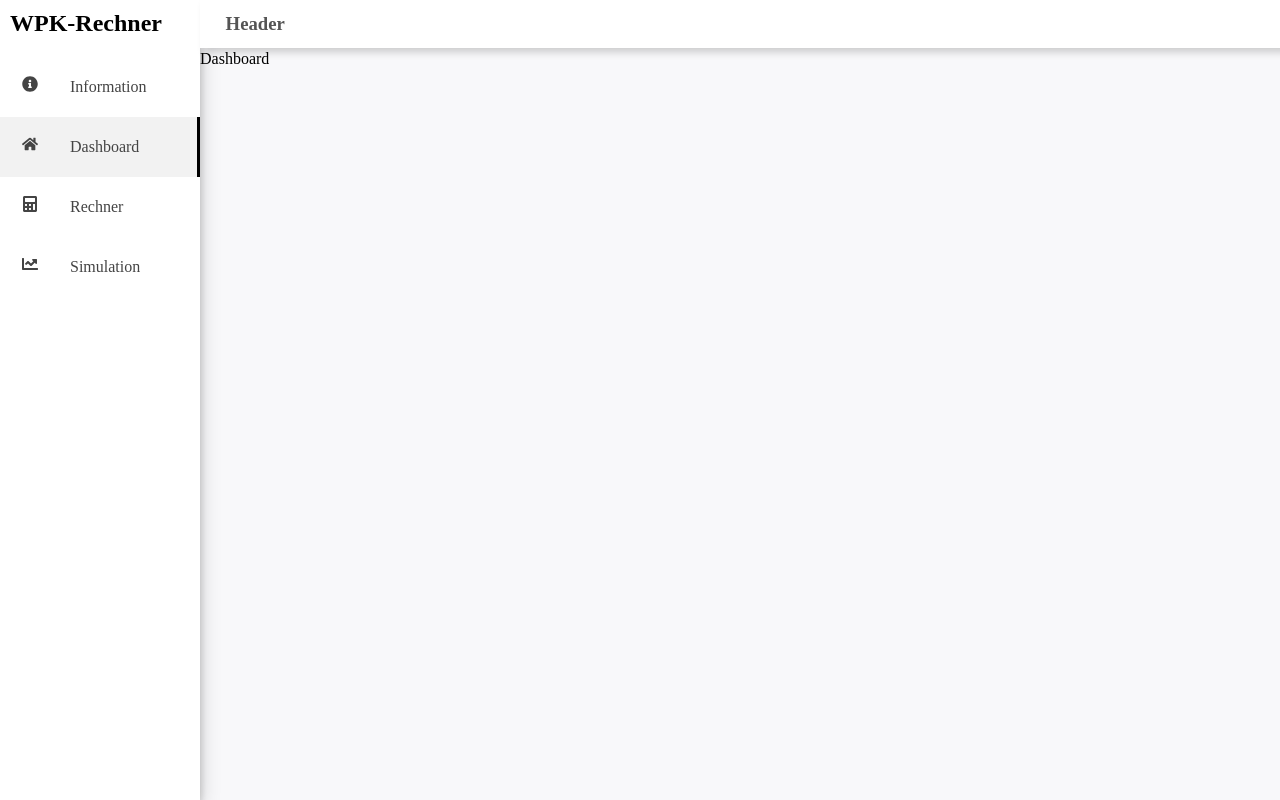
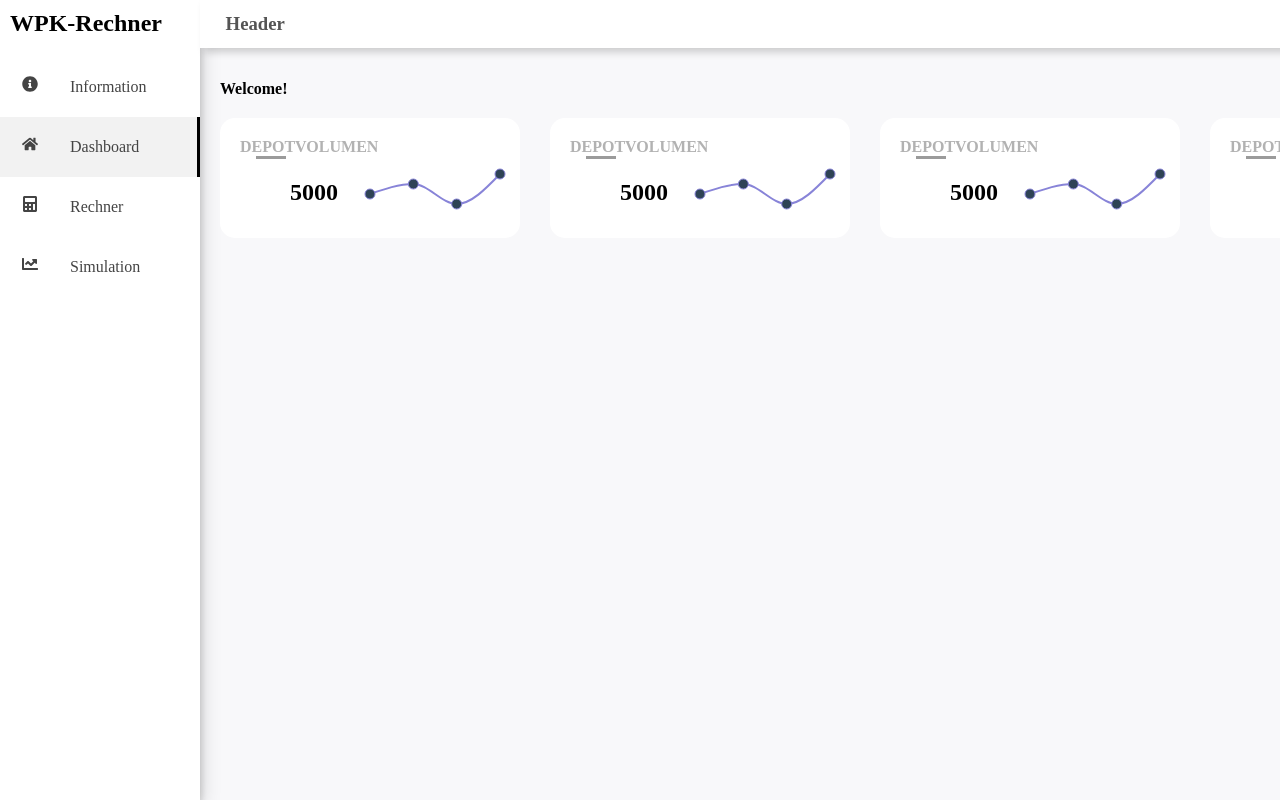
Before and after one commit to SimonHaas/wpkrechner, a React (Create React App) app: page /dashboard in a window 1280 px wide. Shown: the top 800 px of the page. Built offline with nearby package versions, Linux system fonts and the light colour scheme; what wpk would draw is missing.

Commit message:
Überblickbox für die Kennzahlen eingefügt Recharts installiert für Diagramme dashboard css hinzugefügt

```diff
--- a/package.json
+++ b/package.json
@@ -16,6 +16,7 @@
     "react-icons": "^4.2.0",
     "react-router-dom": "^5.3.0",
     "react-scripts": "4.0.3",
+    "recharts": "^2.1.8",
     "typescript": "^4.4.4",
     "web-vitals": "^1.1.2",
     "wpk": "file:library"
--- /dev/null
+++ b/src/components/Card.jsx
@@ -0,0 +1,16 @@
+export default function Card({title, value, chart}) {
+  return (
+    <div>
+      <div className="card">
+        <h4 className="cardName">{title}</h4>
+        <div className="underLine"></div>
+        <div className="ValueAndStats">
+          <div className="value">{value}</div>
+          <div className="stats">
+              {chart}
+          </div>
+        </div>
+      </div>
+    </div>
+  );
+}
--- /dev/null
+++ b/src/components/CardBox.jsx
@@ -0,0 +1,31 @@
+import Card from "./Card";
+import DashboardLineChart from "./LineChart.jsx";
+
+export default function CardBox() {
+  return (
+    <div>
+      <div className="cardBox">
+        <Card
+          title="Depotvolumen"
+          value="5000"
+          chart={<DashboardLineChart />}
+        ></Card>
+        <Card
+          title="Depotvolumen"
+          value="5000"
+          chart={<DashboardLineChart />}
+        ></Card>
+        <Card
+          title="Depotvolumen"
+          value="5000"
+          chart={<DashboardLineChart />}
+        ></Card>
+        <Card
+          title="Depotvolumen"
+          value="5000"
+          chart={<DashboardLineChart />}
+        ></Card>
+      </div>
+    </div>
+  );
+}
--- a/src/components/Dashboard.jsx
+++ b/src/components/Dashboard.jsx
@@ -1,7 +1,13 @@
+import "../styling/dashboard.css";
+import CardBox from "./CardBox.jsx";
+
 export default function Dashboard() {
-    return (
-        <div>
-            <p>Dashboard</p>
-        </div>
-    )
+  return (
+    <div>
+      <div className="welcome">
+        <h4>Welcome!</h4>
+        <CardBox />
+      </div>
+    </div>
+  );
 }
--- /dev/null
+++ b/src/components/LineChart.jsx
@@ -0,0 +1,57 @@
+import { LineChart, Line, ResponsiveContainer, Tooltip } from "recharts";
+
+const data = [
+  {
+    name: "Jan",
+    number: 200,
+  },
+  {
+    name: "Feb",
+    number: 300,
+  },
+  {
+    name: "Mar",
+    number: 100,
+  },
+  {
+    name: "Apr",
+    number: 400,
+  },
+];
+
+function DashboardLineChart() {
+  return (
+    <>
+      <ResponsiveContainer width="100%" aspect={3}>
+        <LineChart
+          width={500}
+          height={300}
+          data={data}
+          margin={{
+            top: 15,
+            right: 30,
+            left: 20,
+            bottom: 5,
+          }}
+        >
+          <Tooltip />
+          <Line
+            type="monotone"
+            dataKey="number"
+            stroke="#8884d8"
+            strokeWidth="2"
+            dot={{ fill: "#2e4355", stroke: "#8884d8", strokeWidth: 1, r: 5 }}
+            activeDot={{
+              fill: "#2e4355",
+              stroke: "#8884d8",
+              strokeWidth: 2,
+              r: 10,
+            }}
+          />
+        </LineChart>
+      </ResponsiveContainer>
+    </>
+  );
+}
+
+export default DashboardLineChart;
--- /dev/null
+++ b/src/styling/dashboard.css
@@ -0,0 +1,60 @@
+/*Cardbox*/
+.welcome {
+  padding-bottom: 20px;
+  padding-left: 20px;
+  margin-top: 30px;
+  position: fixed;
+}
+
+.cardBox {
+  padding-top: 20px;
+  width: calc(100vw - 250px);
+  position: fixed;
+  display: grid;
+  grid-template-columns: auto auto auto auto;
+  grid-column-gap: 30px;
+}
+
+.card {
+  border-radius: 15px;
+  /*box-shadow: 3px 2px 4px rgba(0, 0, 0, 0.1);*/
+  height: 120px;
+  position: relative;
+  background: #ffffff;
+  min-width: 210px;
+  max-width: 400px;
+}
+
+.cardName {
+  padding-top: 20px;
+  padding-left: 20px;
+  text-transform: uppercase;
+  color: #b2b2b2;
+}
+
+.underLine {
+  height: 3px;
+  width: 30px;
+  background-color: #9b9b9b;
+}
+
+.value {
+  padding: 20px;
+  color: black;
+  font-weight: 800;
+  font-size: x-large;
+}
+
+.ValueAndStats {
+  max-width: 230px;
+  margin-left: 50px;
+  margin-right: 20px;
+  display: grid;
+  grid-template-columns: 80px 150px;
+  grid-column-gap: 30px;
+}
+
+.stats {
+  width: 180px;
+  justify-self: right;
+}
--- a/src/styling/simulation.css
+++ b/src/styling/simulation.css
@@ -87,7 +87,6 @@
   height: 3px;
   width: 30px;
   margin-left: 12%;
-  margin-top: 2%;
   background-color: #9b9b9b;
 }
 
```
Also changed, not shown: 1 other file (tests, documents, lock files or other folders).
